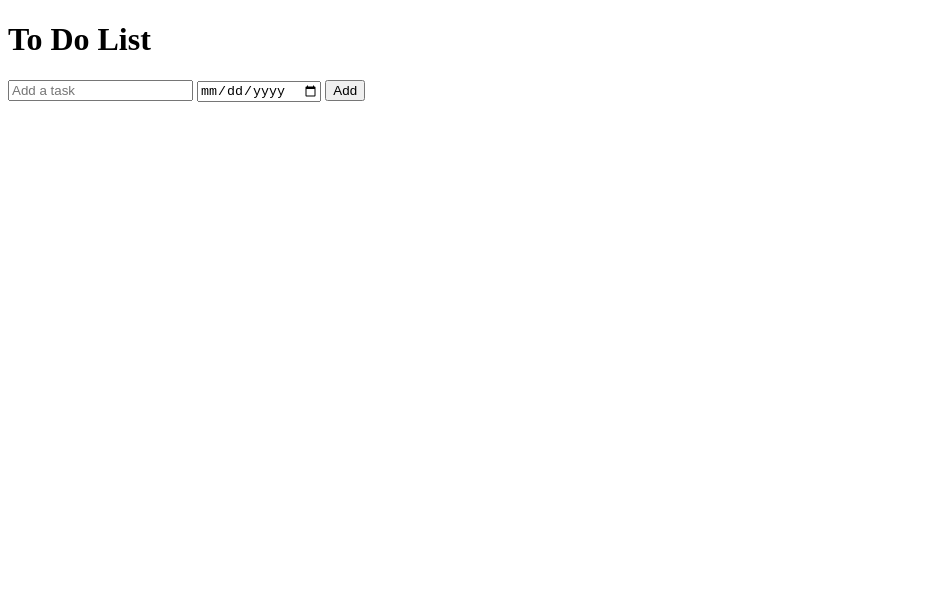
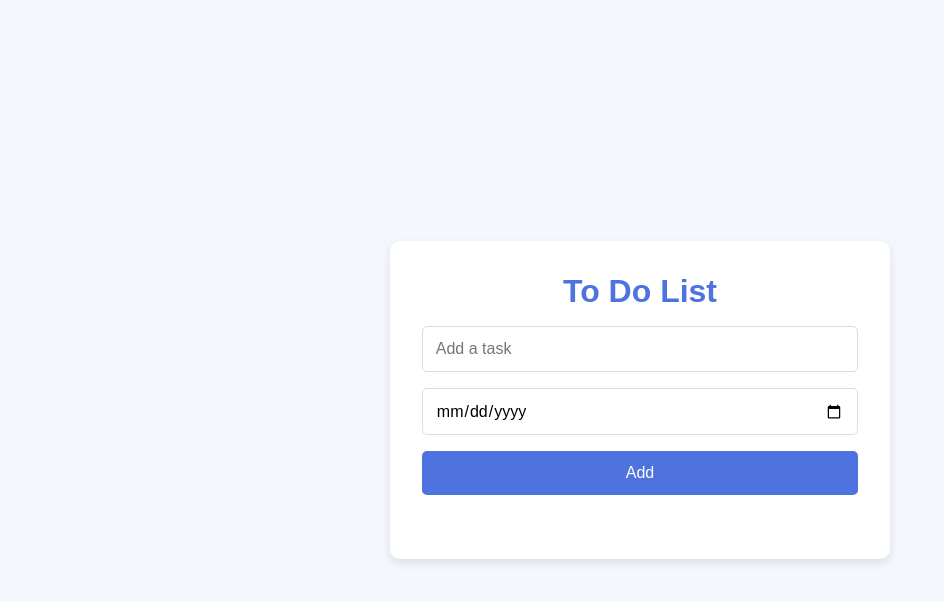
Before and after one commit to lucasarcoverdem/to_do_list, a plain HTML site: page index.html in a window 1280 px wide. Shown: the whole page, without its empty margins (0-944 px from the left). Drawn offline with Linux system fonts and the light colour scheme.

Commit message:
Improves the page style

```diff
--- a/index.html
+++ b/index.html
@@ -7,11 +7,16 @@
     <title>To Do List</title>
 </head>
 <body>
+    <div class="container">
         <h1>To Do List</h1>
+
         <input type="text" id="js-task-name" placeholder="Add a task">
         <input type="date" id="js-to-do-date">
         <button id="js-add-task">Add</button>
+
         <div class="js-to-do-list"></div>
+
         <script src="script.js"></script>
+    </div>
 </body>
 </html>
--- a/style.css
+++ b/style.css
@@ -0,0 +1,68 @@
+* {
+    margin: 0;
+    padding: 0;
+    box-sizing: border-box;
+    font-family: 'Arial', sans-serif;
+}
+
+body {
+    background-color: #f4f7fc;
+    display: flex;
+    justify-content: center;
+    align-items: center;
+    height: 100vh;
+    color: #333;
+}
+
+.container {
+    background-color: #fff;
+    padding: 2rem;
+    border-radius: 10px;
+    box-shadow: 0 4px 10px rgba(0, 0, 0, 0.1);
+    width: 100%;
+    max-width: 500px;
+    text-align: center;
+}
+
+h1 {
+    font-size: 2rem;
+    margin-bottom: 1rem;
+    color: #4e73df;
+}
+
+input[type="text"],
+input[type="date"] {
+    width: 100%;
+    padding: 0.8rem;
+    margin-bottom: 1rem;
+    border: 1px solid #ddd;
+    border-radius: 5px;
+    font-size: 1rem;
+}
+
+input[type="text"]:focus,
+input[type="date"]:focus {
+    border-color: #4e73df;
+    outline: none;
+}
+
+button {
+    width: 100%;
+    padding: 0.8rem;
+    background-color: #4e73df;
+    color: #fff;
+    border: none;
+    border-radius: 5px;
+    font-size: 1rem;
+    cursor: pointer;
+    transition: background-color 0.3s ease;
+}
+
+button:hover {
+    background-color: #3551a7;
+}
+
+.js-to-do-list {
+    margin-top: 2rem;
+    text-align: left;
+}
```
Lines whose indentation alone changed are shown as unchanged.
